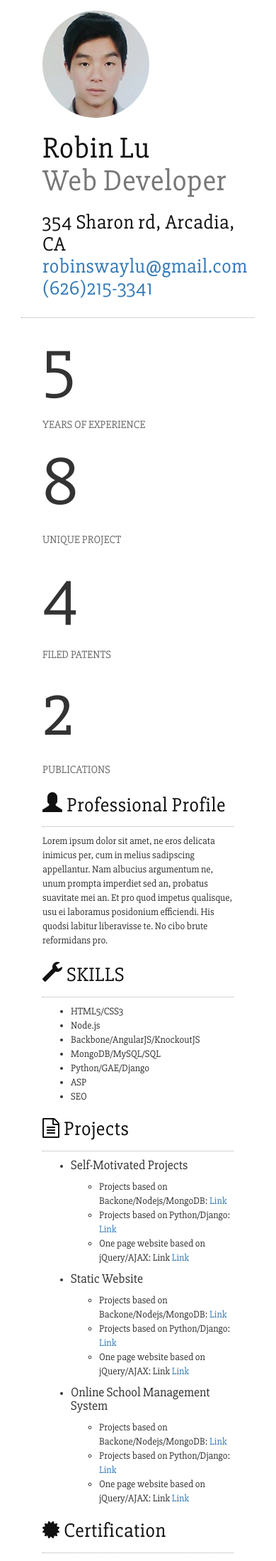
After one commit to robinswaylu/personal-web-node, a PHP site: page /public/resume.html in a window 390 px wide. The commit adds this page. Shown: the top 2199 px of the page at 71% size. Run offline with PHP 8.4, Linux system fonts and the light colour scheme; some libraries are stand-ins or nearby versions.

Commit message:
overall mobile support improvement and change contact form to version 2

```diff
--- /dev/null
+++ b/public/resume.css
@@ -0,0 +1,60 @@
+body{
+	margin:0;
+    padding:15px;
+	font-family: 'Slabo 27px', serif;
+}
+
+.imgandname{
+    padding-bottom: 15px;
+    border-bottom: 1px dotted #aaa;
+}
+
+h1, h2, h3{
+	color: #111;
+    font-family: 'Slabo 27px';
+    font-weight: normal;
+	font-size:3em;
+	letter-spacing: 0.5px;
+}
+
+h1{
+    font-size:3em;
+}
+
+h2{
+    font-size:2em;
+}
+
+h3{
+    font-size:2em;
+}
+
+.numDescript{
+    font-size:1.1em;
+    font-weight:500;
+    color:dimgray;
+}
+
+
+@media(min-width:1200px){
+    img.img-circle{max-width: 19%;}
+    .col-lg-2{
+        margin-right:-10%;
+    }
+    .col-lg-1{
+        margin-top: 5%;
+        margin-right:10%
+    }
+}
+
+h2.address{
+    padding-right:0%;
+    margin-left: 0 px;
+
+}
+
+
+h3{
+    padding-bottom: 15px;
+    border-bottom: 1px dotted #aaa;
+}
--- /dev/null
+++ b/public/resume.html
@@ -0,0 +1,113 @@
+<!DOCTYPE html>
+<html>
+    <head>
+        <title>Robin's Resume</title>
+        <link rel="stylesheet" href="http://maxcdn.bootstrapcdn.com/bootstrap/3.3.5/css/bootstrap.min.css">
+        <link rel="stylesheet" href="https://maxcdn.bootstrapcdn.com/font-awesome/4.4.0/css/font-awesome.min.css">
+        <script src="http://maxcdn.bootstrapcdn.com/bootstrap/3.3.5/js/bootstrap.min.js"></script>
+        <link href='https://fonts.googleapis.com/css?family=Slabo+27px' rel='stylesheet' type='text/css'>
+        <link rel="stylesheet" type="text/css" href="resume.css">
+
+        <meta charset="UTF-8">
+        <meta name="viewport" content="width=device-width, initial-scale=1">
+        <meta name="description" content="Robin's resume as a professional web developer">
+        <meta name="keywords" content="hiring, resume, web developer, web-designer HTML, CSS, JavaScript">
+        <meta name="author" content="Robin Lu">
+
+    </head>
+    <body>
+    <div class="container">
+        <div class="imgandname col-lg-12">
+            <img src="robin.jpg" alt="Robin Lu business headshot" class="img-responsive img-circle col-lg-3">
+            <h1 class="col-lg-6">Robin Lu<br><span class="jobTitle text-muted">Web Developer</span></h1>
+            <h2 class="address col-lg-3">354 Sharon rd, Arcadia, CA<br>
+                <a href="mailto:robinSwaylu@gmail.com?subject=Business%20inquiries%20to%20Robin" class="mail">robinswaylu@gmail.com</a><br>
+                <a href="tel:1-626-215-3341" class="phone">(626)215-3341</a>
+            </h2>
+        </div>
+
+        <div class="col-lg-12">
+            <div class="col-lg-2" style="font-size:7em">5</div> <div class="col-lg-1 numDescript">YEARS OF EXPERIENCE</div>
+            <div class="col-lg-2" style="font-size:7em">8</div> <div class="col-lg-1 numDescript">UNIQUE PROJECT</div>
+            <div class="col-lg-2" style="font-size:7em">4</div> <div class="col-lg-1 numDescript">FILED PATENTS</div>
+            <div class="col-lg-2" style="font-size:7em">2</div> <div class="col-lg-1 numDescript">PUBLICATIONS</div>
+        </div>
+
+        <div class="col-lg-12">
+            <article class="col-lg-7">
+                <h3 class="profile"><i class="glyphicon glyphicon-user"></i> Professional Profile</h3>
+                <p>Lorem ipsum dolor sit amet, ne eros delicata inimicus per, cum in melius sadipscing appellantur. Nam albucius argumentum ne, unum prompta imperdiet sed an, probatus suavitate mei an. Et pro quod impetus qualisque, usu ei laboramus posidonium efficiendi. His quodsi labitur liberavisse te. No cibo brute reformidans pro.</p>
+            </article>
+
+            <section class="col-lg-5">
+                <h3><i class="glyphicon glyphicon-wrench"></i> SKILLS</h3>
+                <ul>
+                    <li>HTML5/CSS3</li>
+                    <li>Node.js</li>
+                    <li>Backbone/AngularJS/KnockoutJS</li>
+                    <li>MongoDB/MySQL/SQL</li>
+                    <li>Python/GAE/Django</li>
+                    <li>ASP</li>
+                    <li>SEO</li>
+                </ul>
+            </section>
+        </div>
+
+        <div class="col-lg-12">
+            <section class="col-lg-7">
+                <h3><i class="fa fa-file-text-o"></i> Projects</h3>
+                <ul>
+                    <li><h4>Self-Motivated Projects<h4></li>
+                        <ul>
+                            <li>Projects based on Backone/Nodejs/MongoDB: <a href:"none">Link</a></li>
+                            <li>Projects based on Python/Django: <a href:"none">Link</a></li>
+                            <li>One page website based on jQuery/AJAX: Link <a href:"none">Link</a></li>
+                        </ul>
+                    <li><h4>Static Website</h4></li>
+                        <ul>
+                            <li>Projects based on Backone/Nodejs/MongoDB: <a href:"none">Link</a></li>
+                            <li>Projects based on Python/Django: <a href:"none">Link</a></li>
+                            <li>One page website based on jQuery/AJAX: Link <a href:"none">Link</a></li>
+                        </ul>
+                    <li><h4>Online School Management System</h4></li>
+                        <ul>
+                            <li>Projects based on Backone/Nodejs/MongoDB: <a href:"none">Link</a></li>
+                            <li>Projects based on Python/Django: <a href:"none">Link</a></li>
+                            <li>One page website based on jQuery/AJAX: Link <a href:"none">Link</a></li>
+                        </ul>
+                </ul>
+            </section>
+
+            <section class="col-lg-5">
+                <h3><i class="fa fa-certificate"></i> Certification</h3>
+                <ul>
+                    <li>Google Analytics Certification</li>
+                    <li>Google DoubleClick Campaign Manager Certification</li>
+                    <li>Business Management Certification(LACOROP) </li>
+                    <li>California Licensed Real Estate Salesperson</li>
+                </ul>
+            </section>
+
+            <section class="col-lg-5">
+                <h3><i class="glyphicon glyphicon-education"></i> Education</h3>
+                    <p>University of California, Berkeley, California; August 2014<br>
+                    Bachelor of Arts: Psychology, GPA: 3.78, Dean’s List<br>
+                    <strong>Relevant courses:</strong>Intro to Comouter Science, C, C++, Java, Harvard CS50, Lynda.com, Codecademy.com, CodeSchool.com, Udacity </p>
+            </section>
+
+            <section class="col-lg-5">
+
+                <h3><i class="glyphicon glyphicon-plus"></i> Additional Credentials</h3>
+                <ul>
+                    <li>Photography <a href="none"><i class="fa fa-camera-retro"></i></a></li>
+                    <li>Adobe Creative Suite</li>
+                    <li>Social Media Management</li>
+                    <li>Marketing experiences</li>
+                    <li>Addional Languages:Mandarin Chinese, Taiwanese</li>
+                </ul>
+            </section>
+        </div>
+
+    </div>  <!--end container-->
+    </body>
+</html>
```
Also changed, not shown: index.html (+58 -141 lines), public/contactForm2.html (added, +77 -0 lines), public/css/style.css (+67 -41 lines), public/assets/slide4.jpg (added), public/assets/slide4m.jpg (added), public/robin.jpg (added).
